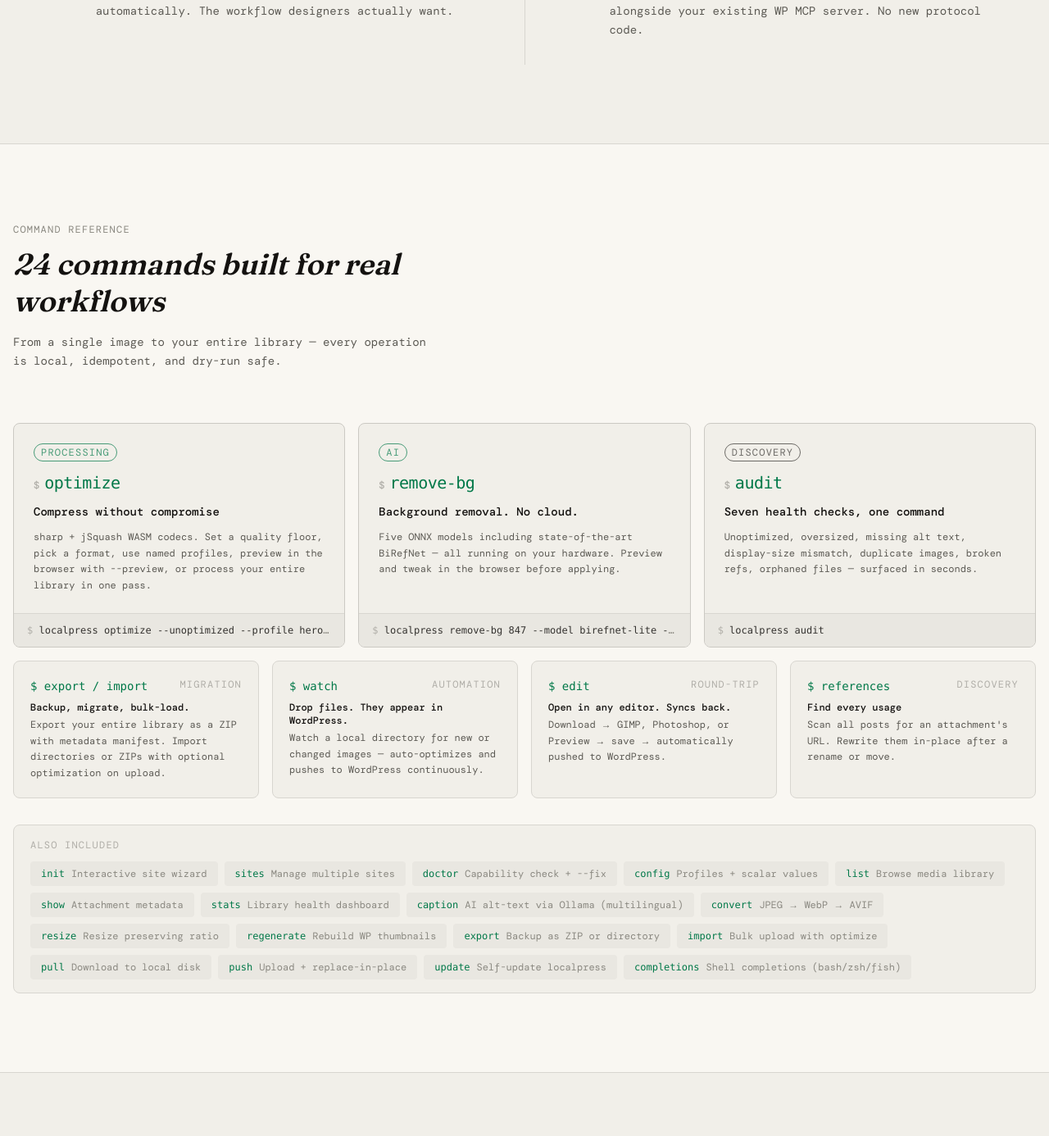
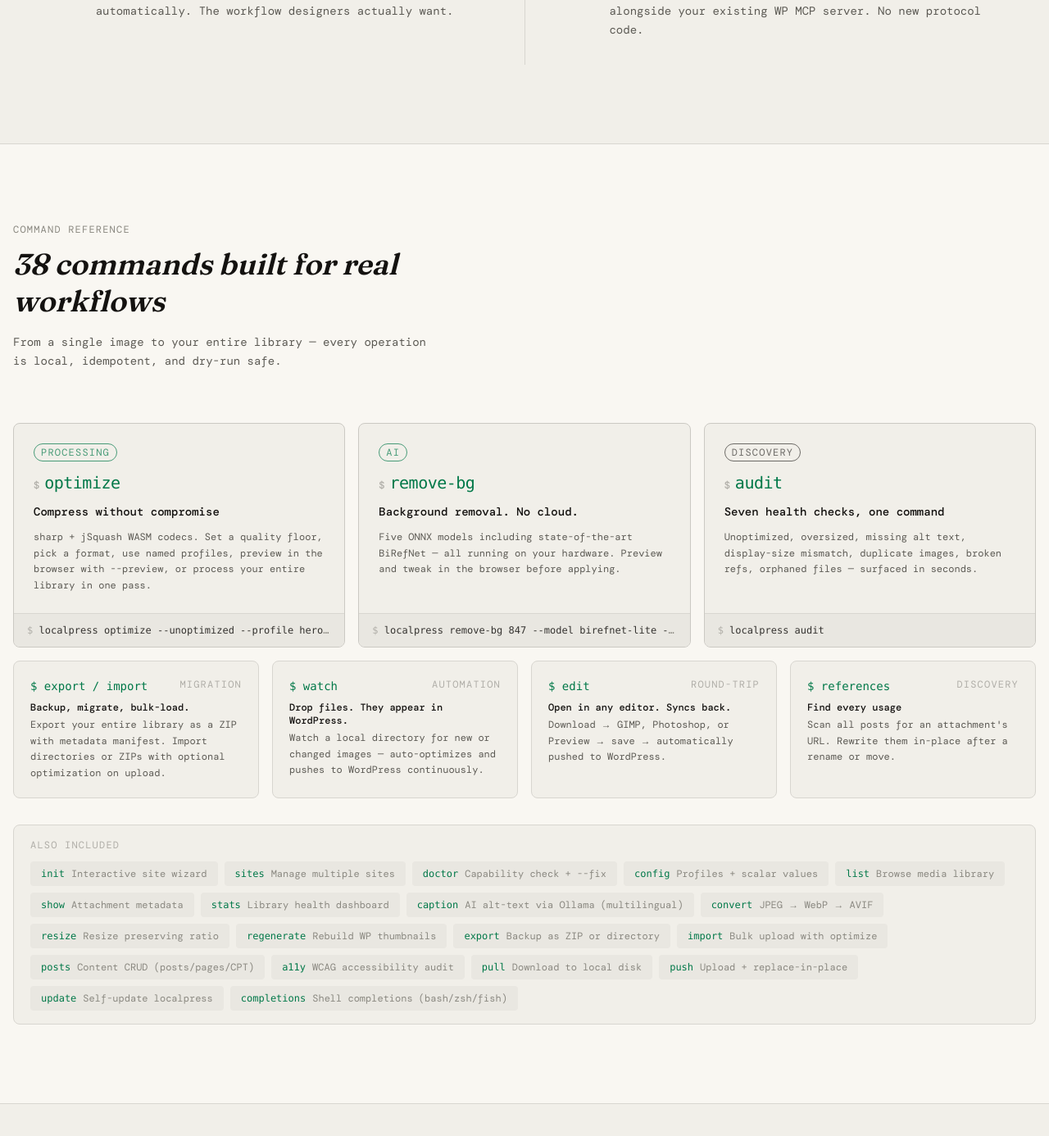
Before and after one commit to gfargo/localpress-www, a Next.js app: page / in a window 1280 px wide. Shown: the part 2954-4340 px from the top of the page at 82% size. Built offline with nearby package versions, Linux system fonts and the light colour scheme; no server answers; a web font is replaced by a local one.

Commit message:
feat: add posts and a11y to commands section

```diff
--- a/components/Commands.tsx
+++ b/components/Commands.tsx
@@ -66,6 +66,8 @@
   { name: "regenerate", desc: "Rebuild WP thumbnails" },
   { name: "export", desc: "Backup as ZIP or directory" },
   { name: "import", desc: "Bulk upload with optimize" },
+  { name: "posts", desc: "Content CRUD (posts/pages/CPT)" },
+  { name: "a11y", desc: "WCAG accessibility audit" },
   { name: "pull", desc: "Download to local disk" },
   { name: "push", desc: "Upload + replace-in-place" },
   { name: "update", desc: "Self-update localpress" },
@@ -100,7 +102,7 @@
             className="font-display max-w-xl text-3xl font-semibold italic leading-tight md:text-4xl"
             style={{ color: "var(--ink)" }}
           >
-            24 commands built for real workflows
+            38 commands built for real workflows
           </h2>
           <p className="mt-4 max-w-lg text-sm leading-relaxed" style={{ color: "var(--body)" }}>
             From a single image to your entire library — every operation is local, idempotent, and
--- a/lib/wiki-manifest.ts
+++ b/lib/wiki-manifest.ts
@@ -72,7 +72,7 @@
     wikiPath: "Commands-Reference",
     category: "Reference",
     order: 1,
-    description: "Complete documentation for all 27 CLI commands across 10 categories, including the time-machine `history` and `undo` commands.",
+    description: "Complete documentation for all 38 CLI commands across 12 categories, including posts CRUD, accessibility audit, and the time-machine `history` and `undo` commands.",
   },
   {
     slug: "configuration",
```
